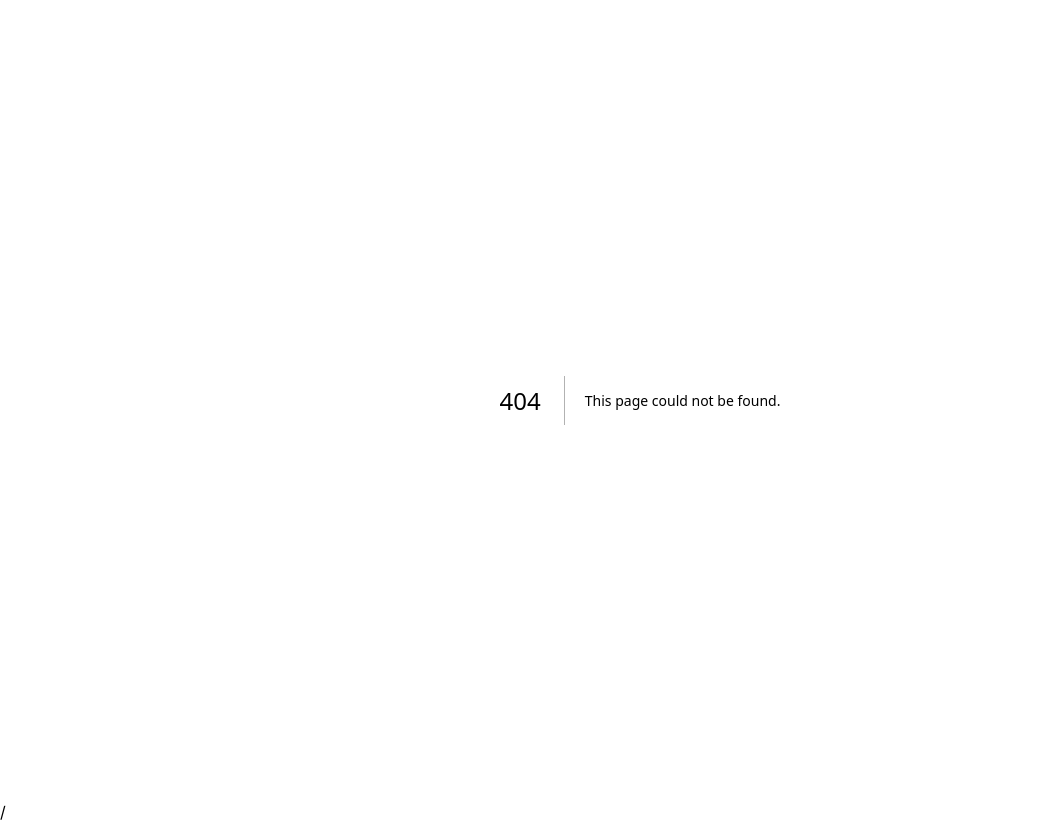
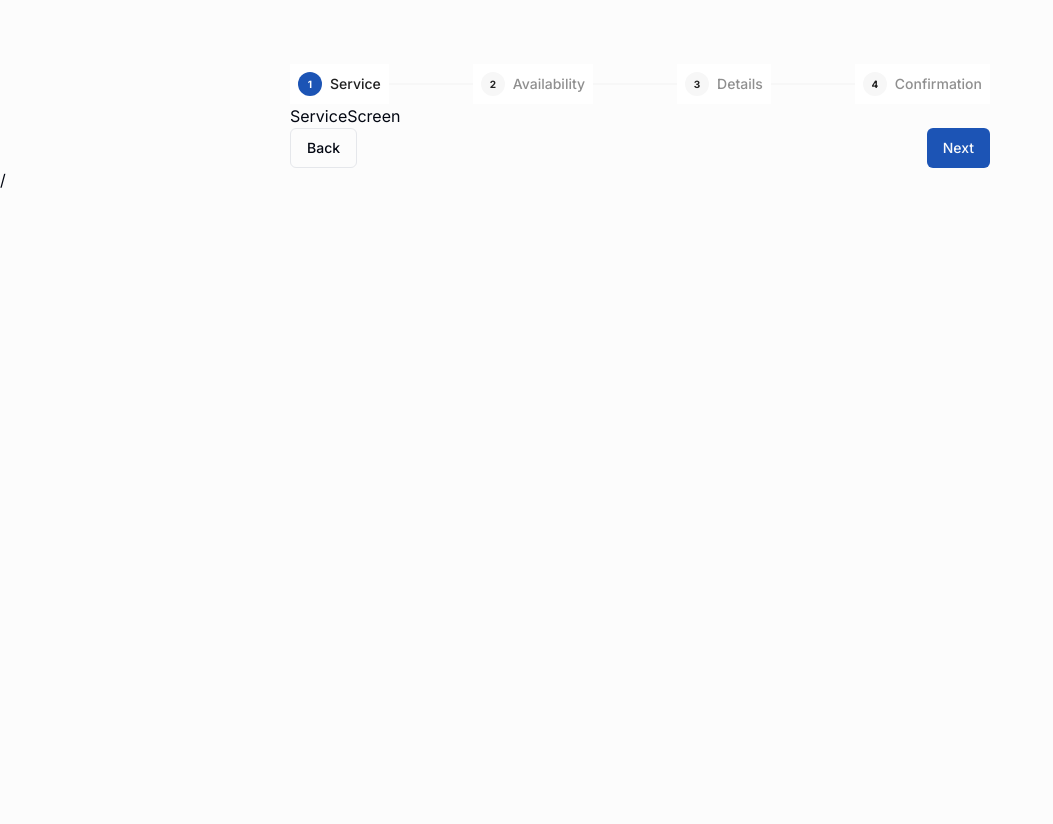
Before and after one commit to Taofeekabdulazeez/consultly-new, a Next.js app: page /consultv2/1 in a window 1280 px wide. Before the commit this address had no page. Shown: the whole page, without its empty margins (0-1053 px from the left). After the commit the page ends 800 px from the top, so only its background shows below. Built offline with nearby package versions, Linux system fonts and the light colour scheme.

Commit message:
UI development

```diff
--- /dev/null
+++ b/app/consultv2/[username]/page.tsx
@@ -0,0 +1,25 @@
+"use client";
+
+import { ConsultProvider } from "../../../components/consult/ConsultContext";
+import Steps from "@/components/consult/steps";
+
+import ButtonsNav from "@/components/consult/buttons-nav";
+import BookingForm from "@/components/consult/booking-form";
+
+type Props = {
+  params: {
+    username: string;
+  };
+};
+
+export default function Page({ params }: Props) {
+  const { username } = params;
+
+  return (
+    <ConsultProvider>
+      <Steps />
+      <BookingForm />
+      <ButtonsNav />
+    </ConsultProvider>
+  );
+}
--- /dev/null
+++ b/app/consultv2/layout.tsx
@@ -0,0 +1,5 @@
+import { ReactNode } from "react";
+
+export default function Layout({ children }: { children: ReactNode }) {
+  return <div className="max-w-[700px] mx-auto mt-16 w-[90%]">{children}</div>;
+}
--- /dev/null
+++ b/components/consult/ConsultContext.tsx
@@ -0,0 +1,54 @@
+"use client";
+
+import { ReactNode, createContext, useContext, useReducer } from "react";
+
+type Action = {
+  type: any;
+};
+
+type State = {
+  status: "service" | "time" | "details";
+};
+
+const initialState = {
+  status: "service",
+  step: 1,
+};
+
+function reducer(state: any, action: any) {
+  switch (action.type) {
+    case "prev":
+      return {
+        ...state,
+        step: state.step == 1 ? state.step : state.step - 1,
+      };
+    case "next":
+      return {
+        ...state,
+        step: state.step === 4 ? state.step : state.step + 1,
+      };
+  }
+}
+
+const ConsultContext = createContext({} as any);
+
+function ConsultProvider({ children }: { children: ReactNode }) {
+  const [{ step }, dispatch] = useReducer(reducer, initialState);
+
+  return (
+    <ConsultContext.Provider value={{ step, dispatch }}>
+      {children}
+    </ConsultContext.Provider>
+  );
+}
+
+function useConsult() {
+  const context = useContext(ConsultContext);
+
+  if (!context)
+    throw new Error("ConsultContext is used outside Consult Provider");
+
+  return context;
+}
+
+export { ConsultProvider, useConsult };
--- /dev/null
+++ b/components/consult/availabilty-screen.tsx
@@ -0,0 +1,3 @@
+export default function AvailabiltyScreen() {
+  return <div>AvailabiltyScreen</div>;
+}
--- /dev/null
+++ b/components/consult/booking-form.tsx
@@ -0,0 +1,18 @@
+import ServiceScreen from "@/components/consult/service-screen";
+import AvailabiltyScreen from "@/components/consult/availabilty-screen";
+import DetailsScreen from "@/components/consult/details-screen";
+import ConfirmationScreen from "@/components/consult/confirmation-screen";
+import { useConsult } from "./ConsultContext";
+
+export default function BookingForm() {
+  const { step } = useConsult();
+  console.log(step);
+  return (
+    <>
+      {step === 1 && <ServiceScreen />}
+      {step === 2 && <AvailabiltyScreen />}
+      {step === 3 && <DetailsScreen />}
+      {step === 4 && <ConfirmationScreen />}
+    </>
+  );
+}
--- /dev/null
+++ b/components/consult/buttons-nav.tsx
@@ -0,0 +1,16 @@
+"use client";
+
+import { Button } from "../ui/button";
+import { useConsult } from "./ConsultContext";
+
+export default function ButtonsNav() {
+  const { dispatch } = useConsult();
+  return (
+    <div className="flex justify-between">
+      <Button onClick={() => dispatch({ type: "prev" })} variant="outline">
+        Back
+      </Button>
+      <Button onClick={() => dispatch({ type: "next" })}>Next</Button>
+    </div>
+  );
+}
--- /dev/null
+++ b/components/consult/confirmation-screen.tsx
@@ -0,0 +1,3 @@
+export default function ConfirmationScreen() {
+  return <div>ConfirmationScreen</div>;
+}
--- /dev/null
+++ b/components/consult/details-screen.tsx
@@ -0,0 +1,3 @@
+export default function DetailsScreen() {
+  return <div>DetailsScreen</div>;
+}
--- /dev/null
+++ b/components/consult/service-screen.tsx
@@ -0,0 +1,3 @@
+export default function ServiceScreen() {
+  return <div>ServiceScreen</div>;
+}
--- /dev/null
+++ b/components/consult/steps.tsx
@@ -0,0 +1,36 @@
+"use client";
+
+import { useConsult } from "./ConsultContext";
+
+export default function Steps() {
+  const { step: currentStep } = useConsult();
+  return (
+    <div className="relative after:absolute after:inset-x-0 after:top-1/2 after:block after:h-0.5 after:-translate-y-1/2 after:rounded-lg after:bg-gray-100">
+      <ol className="relative z-10 flex justify-between text-sm font-medium text-gray-500">
+        {["Service", "Availability", "Details", "Confirmation"].map(
+          (step, index) => (
+            <li key={step} className="flex items-center gap-2 bg-white p-2">
+              <span
+                className={`size-6 rounded-full text-center text-[10px]/6 font-bold ${
+                  currentStep === index + 1
+                    ? "bg-primary text-white"
+                    : "bg-gray-100 text-gray-800"
+                }`}
+              >
+                {index + 1}
+              </span>
+
+              <span
+                className={`hidden sm:block ${
+                  currentStep === index + 1 ? "text-gray-800" : ""
+                }`}
+              >
+                {step}
+              </span>
+            </li>
+          )
+        )}
+      </ol>
+    </div>
+  );
+}
```
